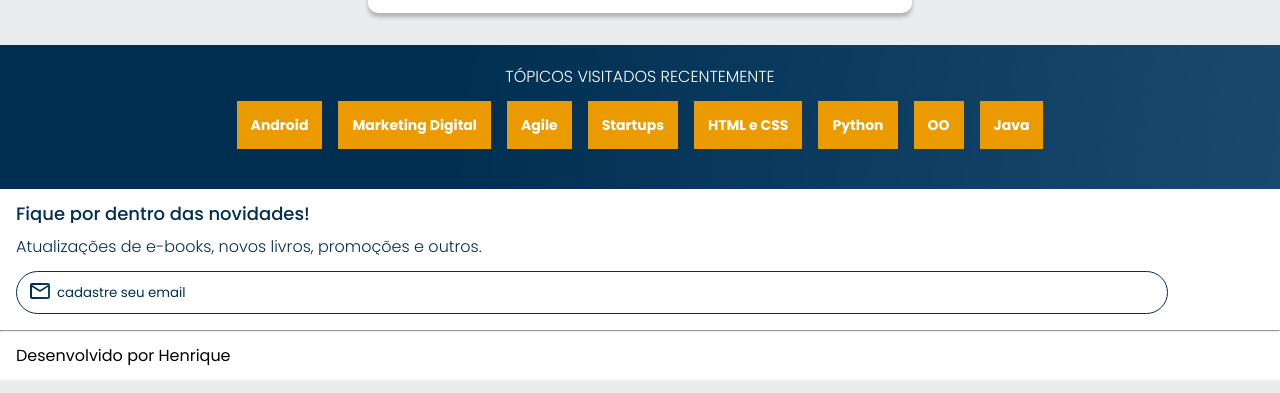
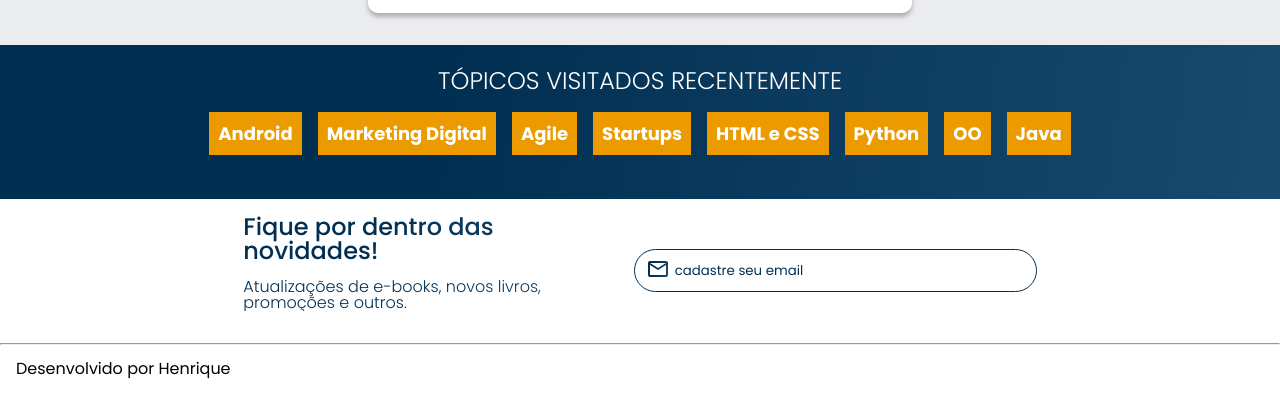
Before and after one commit to henriqueGdev/AluraBooks, a plain HTML site: page index.html in a window 1280 px wide. Shown: the part 2125-2518 px from the top of the page. Drawn offline with nearby package versions, Linux system fonts and the light colour scheme.

Commit message:
contato para tablet finalizado

```diff
--- a/index.html
+++ b/index.html
@@ -204,8 +204,10 @@
     </section>
 
     <section class="contato">
-        <h2 class="contato__titulo">Fique por dentro das novidades!</h2>
-        <p class="contato__texto">Atualizações de e-books, novos livros, promoções e outros.</p>
+        <div class="contato__descricao">
+           <h2 class="contato__titulo">Fique por dentro das novidades!</h2>
+           <p class="contato__texto">Atualizações de e-books, novos livros, promoções e outros.</p>
+        </div>
         <input type="email" placeholder="cadastre seu email" class="contato__email">
     </section>
 
--- a/styles/contato.css
+++ b/styles/contato.css
@@ -35,3 +35,24 @@
     background: url("../img/email.svg") no-repeat;
     padding-left: 2em;
 }
+
+@media screen and (min-width: 1024px) {
+    .contato {
+        display: flex;
+        justify-content: center;
+        align-items: center;
+    }
+
+    .contato__titulo {
+        font-size: 24px;
+    }
+
+    .contato__descricao {
+        margin-right: 1em;
+        width: 30%;
+    }
+
+    .contato__email {
+        width: 30%;
+    }
+}
--- a/styles/topicos.css
+++ b/styles/topicos.css
@@ -27,3 +27,14 @@
     font-size: 14px;
     font-weight: 700;
 }
+
+@media screen and (min-width: 1024px) {
+    .topicos__titulo {
+        font-size: 24px;
+    }
+
+    .topicos__link {
+        font-size: 18px;
+        padding: 0.5em;
+    }
+}
```
